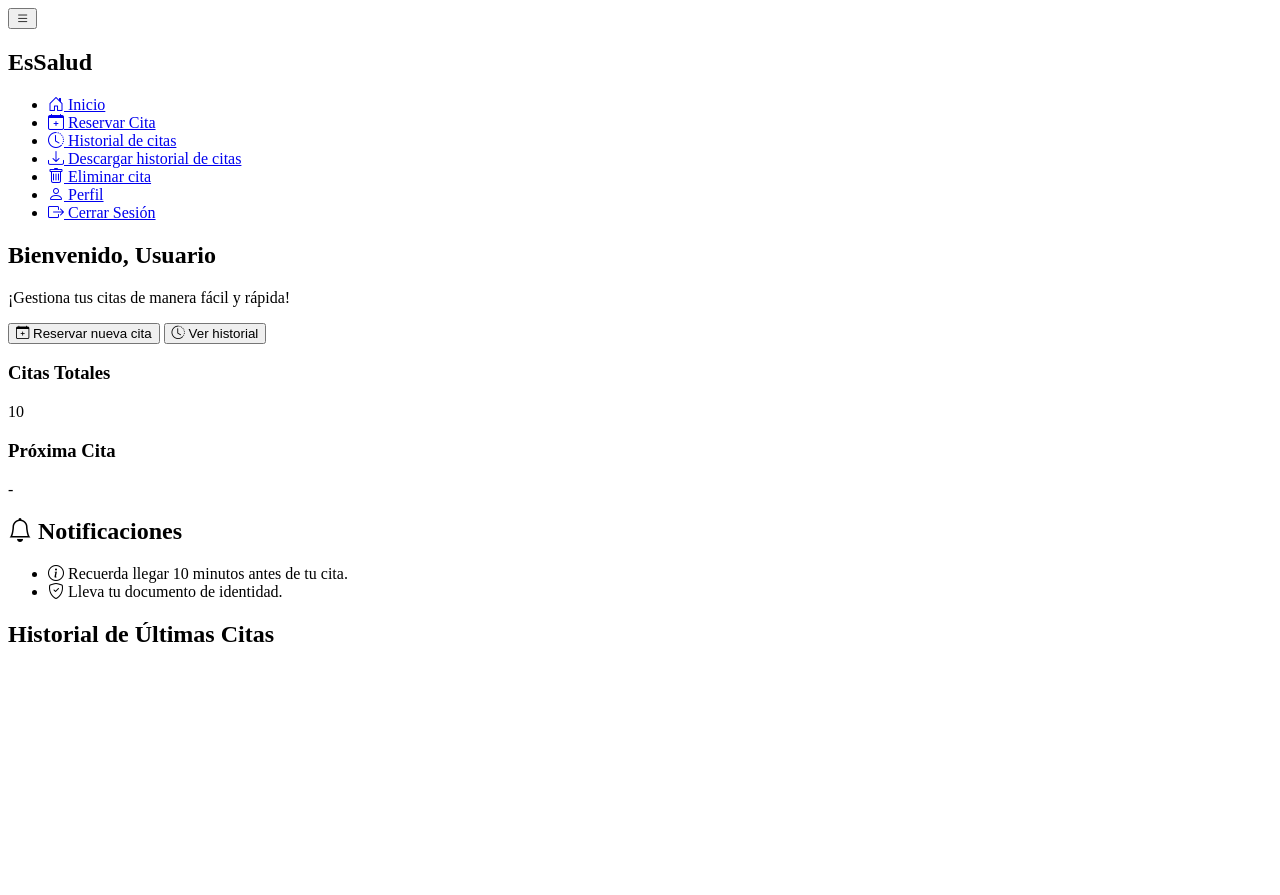
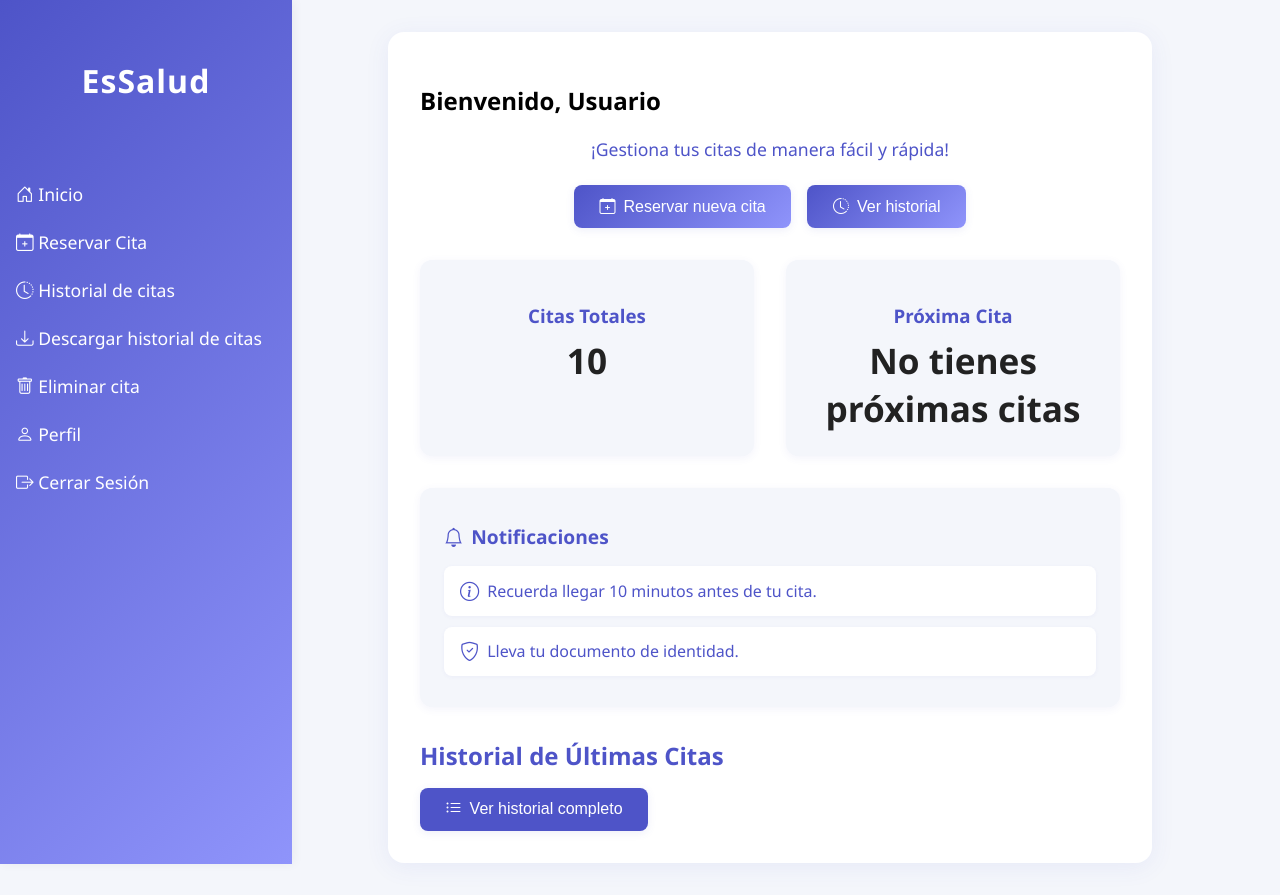
Before and after one commit to RenatoBS24/prototype, a plain HTML site: page index.html in a window 1280 px wide. Before the commit the page ends 800 px from the top, so only its background shows below. Drawn offline with nearby package versions, Linux system fonts and the light colour scheme; the site is published under a folder, as on GitHub Pages, so addresses that start at the root find nothing.

Commit message:
cambios en el ruteo

```diff
--- a/index.html
+++ b/index.html
@@ -4,7 +4,7 @@
     <meta charset="UTF-8">
     <meta name="viewport" content="width=device-width, initial-scale=1.0">
     <title>Reserva de Citas Online</title>
-    <link rel="stylesheet" href="/css/index.css">
+    <link rel="stylesheet" href="css/index.css">
     <link rel="stylesheet" href="https://cdn.jsdelivr.net/npm/bootstrap-icons@1.11.3/font/bootstrap-icons.css">
 </head>
 <body>
@@ -20,7 +20,7 @@
             <nav>
                 <ul>
                     <li><a href="#"><i class="bi bi-house-door"></i> Inicio</a></li>
-                    <li><a href="/html/reserve-cita.html"><i class="bi bi-calendar-plus"></i> Reservar Cita</a></li>
+                    <li><a href="html/reserve-cita.html"><i class="bi bi-calendar-plus"></i> Reservar Cita</a></li>
                     <li><a href="#"><i class="bi bi-clock-history"></i> Historial de citas</a></li>
                     <li><a href="#"><i class="bi bi-download"></i> Descargar historial de citas</a></li>
                     <li><a href="#"><i class="bi bi-trash"></i> Eliminar cita</a></li>
@@ -62,6 +62,6 @@
             </section>
         </main>
     </div>
-    <script src="/js/index.js"></script>
+    <script src="js/index.js"></script>
 </body>
 </html>
--- a/js/index.js
+++ b/js/index.js
@@ -56,7 +56,7 @@
 });
 
 function redirect(){
-    window.location.href = "/html/reserve-cita.html";
+    window.location.href = "html/reserve-cita.html";
 }
 
 document.getElementById("btn-reservar-cita").addEventListener("click", redirect);
```
